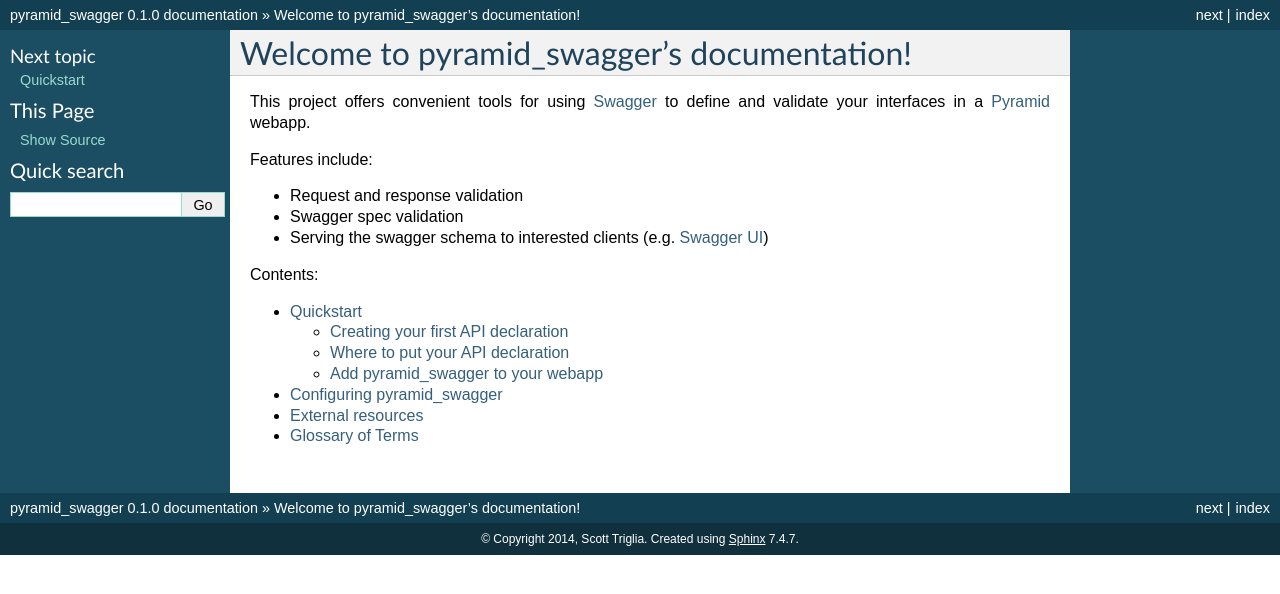
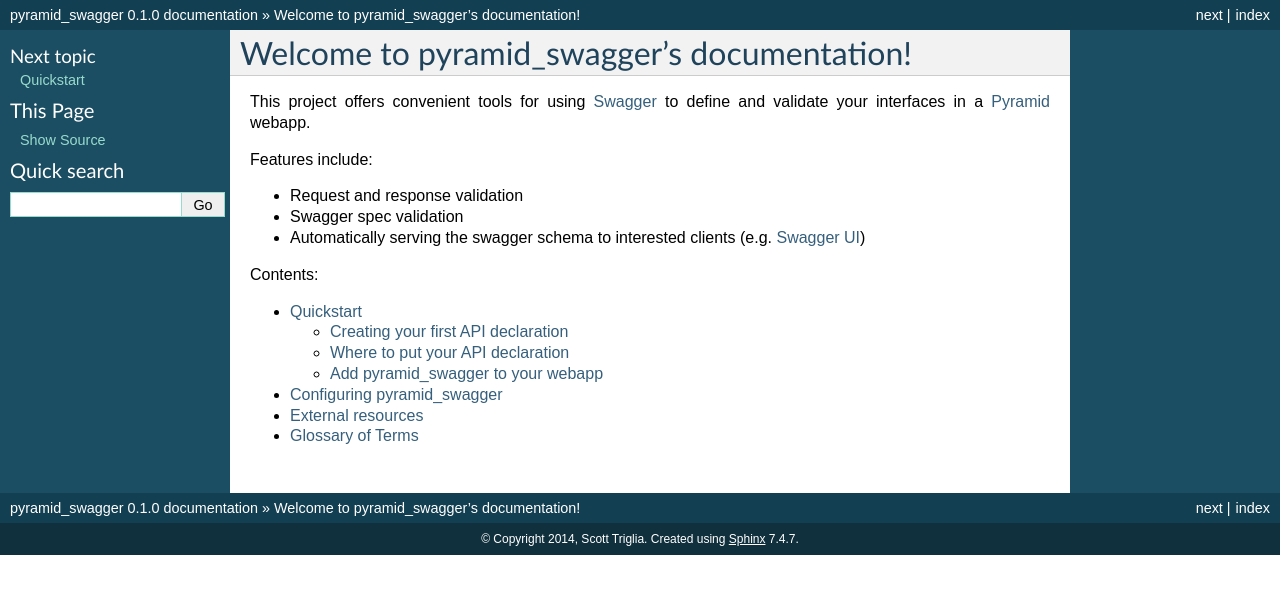
Before and after one commit to Yelp/pyramid_swagger, a Sphinx documentation site: the page built from docs/index.rst, in a window 1280 px wide. Shown: the top 594 px of the page. Built offline with Sphinx 7.4.7, drawn with Linux system fonts in a browser that asks for light colours.

Commit message:
Update documentation for 1.0.0

```diff
--- a/docs/index.rst
+++ b/docs/index.rst
@@ -15,7 +15,7 @@
 
 * Swagger spec validation
 
-* Serving the swagger schema to interested clients (e.g. `Swagger UI <https://github.com/wordnik/swagger-ui>`_)
+* Automatically serving the swagger schema to interested clients (e.g. `Swagger UI <https://github.com/wordnik/swagger-ui>`_)
 
 
 Contents:
--- a/docs/quickstart.rst
+++ b/docs/quickstart.rst
@@ -66,3 +66,4 @@
 * 4xx errors for requests not matching your schema
 * 5xx errors for responses not matching your schema
 * Automatic validation for correctness of your API declaration at application startup
+* Serving of Swagger schemas at :samp:`/api-docs` and :samp:`/api-docs/sample`
```
Also changed, not shown: README.rst (+0 -7 lines).
